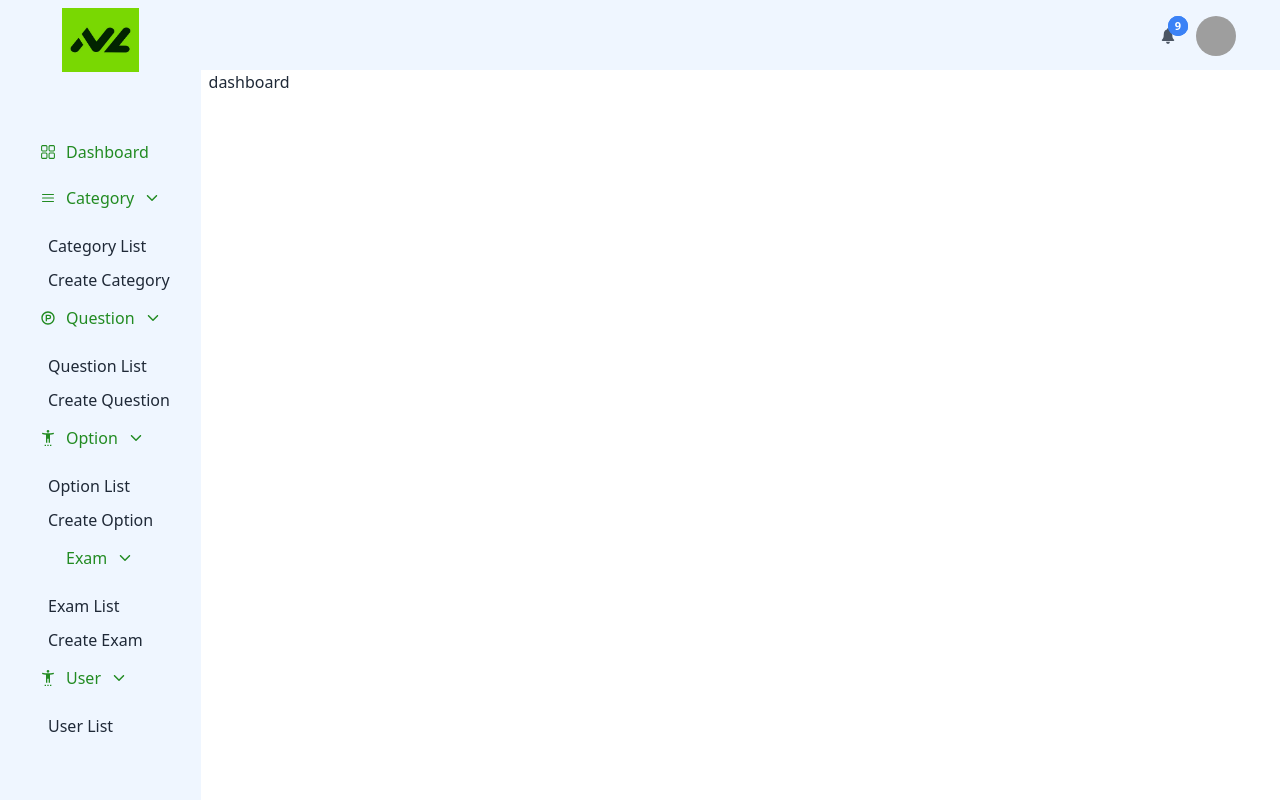
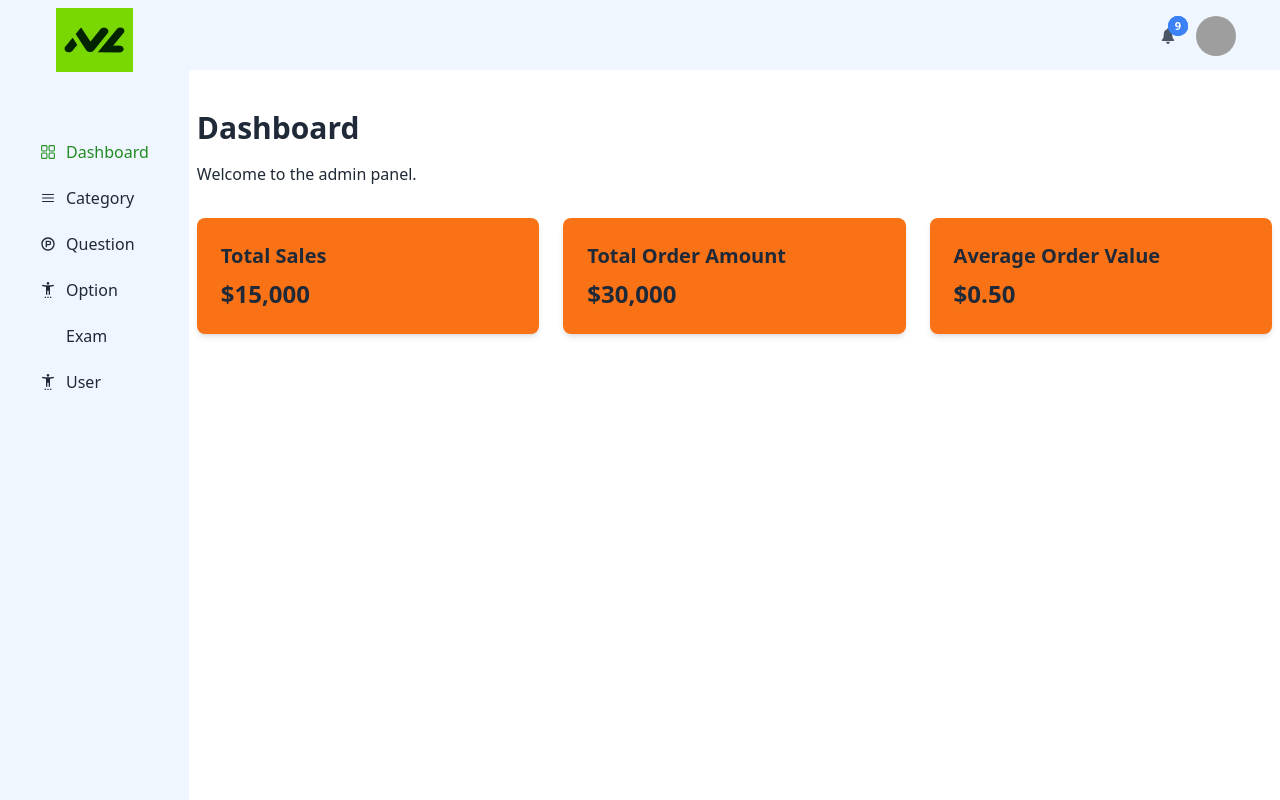
Before and after one commit to getch-hasan/Quiz-admin, a React (Create React App) app: page /dashboard in a window 1280 px wide. Built offline with nearby package versions, Linux system fonts and the light colour scheme; sample sign-in values are in the browser's storage; grey boxes are pictures that could not be loaded; some icons are missing.

Commit message:
fix:update issue for category

```diff
--- a/src/App.js
+++ b/src/App.js
@@ -2,7 +2,9 @@
 import { permittedRoutes } from "./routes";
 import { Login } from "./pages/auth/login";
 import { ToastContainer } from "react-toastify";
-import { Navigate, useRoutes } from "react-router-dom";
+import { Navigate, useNavigate, useRoutes } from "react-router-dom";
+import { useEffect } from "react";
+import { getToken } from "./utils/helper";
 
 export const App = () => {
 
@@ -17,7 +19,12 @@ export const App = () => {
   };
 
   const routing = useRoutes([mainRoutes, ...permittedRoutes()]);
-
+  const navigate = useNavigate();
+  useEffect(() => {
+    if (!getToken()) {
+      navigate("/");  // Move the navigation inside useEffect to avoid re-render issues
+    }
+  }, [navigate]);
   return (
     <>
       {routing}
--- a/src/components/DashboardSidebar/menuData.js
+++ b/src/components/DashboardSidebar/menuData.js
@@ -1,16 +1,8 @@
 import { RxDashboard } from "react-icons/rx";
-import { IoColorPaletteOutline } from "react-icons/io5";
-import { RiGalleryFill, RiProductHuntLine } from "react-icons/ri";
-import { FaUnity } from "react-icons/fa";
-import { CgAttribution } from "react-icons/cg";
+import { RiProductHuntLine } from "react-icons/ri";
 import { HiBars3 } from "react-icons/hi2";
 import { PiExam } from "react-icons/pi";
-import {
-  MdOutlineProductionQuantityLimits,
-  MdBrandingWatermark,
-  MdSettingsAccessibility,
-  MdOutlineCategory,
-} from "react-icons/md";
+import { MdSettingsAccessibility } from "react-icons/md";
 export const menuData = [
   {
     title: "Dashboard",
@@ -20,76 +12,26 @@ export const menuData = [
   {
     title: "Category",
     icon: <HiBars3 />,
-    childrens: [
-      {
-        title: "Category List",
-        icon: <IoColorPaletteOutline />,
-        path: "/dashboard/category",
-      },
-      {
-        title: " Create Category",
-        icon: <IoColorPaletteOutline />,
-        path: "/dashboard/create-category",
-      },
-    ],
+    path: "/dashboard/category",
   },
   {
     title: "Question",
     icon: <RiProductHuntLine />,
-    childrens: [
-      {
-        title: "Question List",
-        icon: <IoColorPaletteOutline />,
-        path: "/dashboard/question-list",
-      },
-      {
-        title: "Create Question",
-        icon: <FaUnity />,
-        path: "/dashboard/create-question",
-      },
-    ],
+    path: "/dashboard/question-list",
   },
   {
     title: "Option",
     icon: <MdSettingsAccessibility />,
-    childrens: [
-      {
-        title: "Option List",
-        icon: <IoColorPaletteOutline />,
-        path: "/dashboard/option-list",
-      },
-      {
-        title: "Create Option",
-        icon: <FaUnity />,
-        path: "/dashboard/create-option",
-      },
-    ],
+    path: "/dashboard/option-list",
   },
   {
     title: "Exam",
     icon: <PiExam />,
-    childrens: [
-      {
-        title: "Exam List",
-        icon: <IoColorPaletteOutline />,
-        path: "/dashboard/exam-list",
-      },
-      {
-        title: "Create Exam",
-        icon: <FaUnity />,
-        path: "/dashboard/create-exam",
-      },
-    ],
+    path: "/dashboard/exam-list",
   },
   {
     title: "User",
     icon: <MdSettingsAccessibility />,
-    childrens: [
-      {
-        title: "User List",
-        icon: <IoColorPaletteOutline />,
-        path: "/dashboard/user-list",
-      },
-    ],
+    path: "/dashboard/user-list",
   },
 ];
--- a/src/config/axios.config.js
+++ b/src/config/axios.config.js
@@ -1,7 +1,8 @@
 import axios from "axios";
 import { getToken } from "../utils/helper";
 
-const apiUrl = "http://192.168.68.108:3000/api/";
+// const apiUrl =  process.env.REACT_APP_API_ENDPOINT;
+const apiUrl = "http://127.0.0.1:8000/api/";
 
 /* Publica/Common request config */
 axios.defaults.headers.post["Content-Type"] = "application/json";
--- a/src/network/category.network.js
+++ b/src/network/category.network.js
@@ -23,7 +23,7 @@ export const show = async(id) => {
 
 /* reosurce update */
 export const update = async(id, data) => {
-    return await privateRequest.put(`/admin/category/${id}`, data)
+    return await privateRequest.post(`admin/category/${id}`, data)
 }
 
 /* resource destory */
--- a/src/pages/Dashboard/index.jsx
+++ b/src/pages/Dashboard/index.jsx
@@ -1,7 +1,47 @@
+import React, { useEffect, useState } from 'react';
+
 export const Dashboard = () => {
   return (
     <>
-      <p>dashboard</p>
+      <TotalOrders/>
     </>
   );
 };
+
+
+const TotalOrders = () => {
+  const [totalSales, setTotalSales] = useState(15000);
+  const [totalOrderAmount, setTotalOrderAmount] = useState(30000);
+  const [averageOrderValue, setAverageOrderValue] = useState(0);
+
+  // Calculate average order value
+  useEffect(() => {
+    if (totalOrderAmount > 0) {
+      setAverageOrderValue(totalSales / totalOrderAmount);
+    }
+  }, [totalSales, totalOrderAmount]);
+
+  return (
+    <div>
+      <h1 className="text-3xl mt-10 font-bold">Dashboard</h1>
+      <p className="mt-4">Welcome to the admin panel.</p>
+
+      <div className="mt-8 grid grid-cols-1 md:grid-cols-3 gap-6">
+        <div className="bg-orange-500 p-6 rounded-lg shadow-md">
+          <h2 className="text-xl font-semibold">Total Sales</h2>
+          <p className="text-2xl font-bold mt-2">${totalSales.toLocaleString()}</p>
+        </div>
+
+        <div className="bg-orange-500 p-6 rounded-lg shadow-md">
+          <h2 className="text-xl font-semibold">Total Order Amount</h2>
+          <p className="text-2xl font-bold mt-2">${totalOrderAmount.toLocaleString()}</p>
+        </div>
+
+        <div className="bg-orange-500 p-6 rounded-lg shadow-md">
+          <h2 className="text-xl font-semibold">Average Order Value</h2>
+          <p className="text-2xl font-bold mt-2">${averageOrderValue.toFixed(2)}</p>
+        </div>
+      </div>
+    </div>
+  );
+};
--- a/src/pages/category/EditCategory.jsx
+++ b/src/pages/category/EditCategory.jsx
@@ -1,35 +1,40 @@
 import React, { useCallback, useEffect, useState } from "react";
 import { PageHeader } from "../../components/PageHeading/PageHeading";
-import { IoMdCreate } from "react-icons/io";
 import { useForm } from "react-hook-form";
-import { useParams } from "react-router-dom";
+import { useNavigate, useParams } from "react-router-dom";
 import { MdBrowserUpdated } from "react-icons/md";
 import { NetworkServices } from "../../network";
-import { networkErrorHandeller } from "../../utils/helper";
+import {
+  getToken,
+  networkErrorHandeller,
+  responseChecker,
+} from "../../utils/helper";
+import { Toastify } from "../../components/toastify";
 
 const EditCategory = () => {
   const [categories, setCategories] = useState([]);
   const [parentCategories, setParentCategories] = useState([]);
   const { categoryId } = useParams();
-
+  const navigator = useNavigate();
   // console.log("objectid", categoryId);
-  console.log("object", categories);
-  console.log("parent", parentCategories);
+  // console.log("object", categories);
+  // console.log("parent", parentCategories);
 
   const {
     register,
     handleSubmit,
     setValue,
     formState: { errors },
+    getValues,
   } = useForm();
-
+  console.log(getValues());
 
   // Fetch categories from API
   const fetchCategoryParent = useCallback(async () => {
     try {
       const response = await NetworkServices.Category.index();
 
-        if (response?.status === 200) {
+      if (responseChecker(response, 200)) {
         setParentCategories(response?.data?.data || []);
       }
     } catch (error) {
@@ -45,15 +50,16 @@ const EditCategory = () => {
   const fetchCategory = async (categoryId) => {
     try {
       const response = await NetworkServices.Category.show(categoryId);
-      console.log("response", response.data.data);
-      if (response && response.status === 200) {
+      // console.log("response", response.data.data);
+      if (responseChecker(response, 200)) {
         const category = response?.data?.data;
         setCategories([category]); // Assume categories is an array
         setValue("category_name", category.category_name);
-
+        setValue("parent_id", category.parent_id);
       }
     } catch (error) {
-      console.error("Error fetching category:", error);
+      // console.error("Error fetching category:", error);
+      networkErrorHandeller(error);
     }
   };
 
@@ -62,18 +68,22 @@ const EditCategory = () => {
       fetchCategory(categoryId);
     }
   }, [categoryId, setValue]);
-
+  // edit category api
   const onFormSubmit = async (data) => {
-    console.log("Updated Data:", data);
+    // update function for category
+     const formData = new FormData();
+     formData.append("category_name", data.category_name);
+     formData.append("parent_id", data.parent_id);
+     formData.append("_method", 'PUT');
     try {
-      const response = await NetworkServices.Category.update(categoryId, data);
+      const response = await NetworkServices.Category.update(categoryId, formData);
 
       console.log("update", response);
-      // if (response && response.status === 200) {
-      //   // Redirect or show success message
+    if (responseChecker(response)) {
+     navigator("/dashboard/category")
+    }
+    } catch (error) {
 
-      // }
-    } catch (error) {
      networkErrorHandeller(error);
     }
   };
@@ -106,7 +116,7 @@ const EditCategory = () => {
             {...register("parent_id")}
             className="w-full p-2 mt-2 border border-gray-300 rounded-md focus:outline-none"
           >
-            <option value="">Select a category</option>
+            <option value=""> select parent id </option>
             {parentCategories.map((category) => (
               <option key={category.category_id} value={category.category_id}>
                 {category.category_name}
--- a/src/pages/category/index.jsx
+++ b/src/pages/category/index.jsx
@@ -5,7 +5,7 @@ import { MdDelete } from "react-icons/md";
 import { PageHeader } from "../../components/PageHeading/PageHeading";
 import { NetworkServices } from "../../network";
 import { Toastify } from "../../components/toastify";
-import { networkErrorHandeller } from "../../utils/helper";
+import { networkErrorHandeller, responseChecker } from "../../utils/helper";
 import { confirmAlert } from "react-confirm-alert";
 import "react-confirm-alert/src/react-confirm-alert.css";
 import Confirmation from "../../components/Confirmation/Confirmation";
@@ -36,7 +36,8 @@ export const CategoryList = () => {
   const fetchCategory = useCallback(async () => {
     try {
       const response = await NetworkServices.Category.index();
-      if (response?.status === 200) {
+      console.log(response);
+      if (responseChecker(response,200)) {
         setCategories(response?.data?.data || []);
       }
     } catch (error) {
--- a/src/routes/index.jsx
+++ b/src/routes/index.jsx
@@ -15,6 +15,7 @@ import { UserList } from "../pages/User/Index"
 import ExamList from "../pages/exam"
 import CreateExam from "../pages/exam/CreateExam"
 import EditExam from "../pages/exam/EditExam"
+import { getToken } from "../utils/helper"
 
 
 
@@ -27,24 +28,20 @@ const appRoutes = [
       { path: "*", element: <Navigate to="/404" /> },
       // dashboard
       { path: "", element: <Dashboard /> },
-
       /** category */
       { path: "category", element: <CategoryList /> },
       { path: "create-category", element: <CreateCategory /> },
       { path: "edit-category/:categoryId", element: <EditCategory /> },
-
       // /** question */
       { path: "question-list", element: <QuestionList /> },
       { path: "create-question", element: <CreateQuestion /> },
       { path: "edit-question/:questionId", element: <EditQuestion /> },
-
       // /** question */
       { path: "option-list", element: <OptionList /> },
       { path: "create-option", element: <CreateOption /> },
       { path: "edit-option/:id", element: <EditOption /> },
       // /** User */
       { path: "user-list", element: <UserList /> },
-
       // /** exam */
       { path: "exam-list", element: <ExamList /> },
       { path: "create-exam", element: <CreateExam/> },
@@ -55,10 +52,10 @@ const appRoutes = [
 
 /* Generate permitted routes */
 export const permittedRoutes = () => {
-    // const token = getToken();
-    // if (token) {
-    //     return appRoutes;
-    // }
-    return appRoutes;
-    return [];
+    const token = getToken();
+    if (token) {
+        return appRoutes;
+    }
+    return  [];
+
 };
--- a/src/utils/helper.js
+++ b/src/utils/helper.js
@@ -29,3 +29,12 @@ export const networkErrorHandeller = (error) => {
         return Toastify.Error("Something going wrong, Try again.");
     }
 };
+
+// response check for return true false
+export const responseChecker = (response,status_code=200) => {
+    if ((response && response.status == status_code) || response.status == 201) {
+      return true;
+    } else {
+      return false;
+    }
+  };
```
Also changed, not shown: 1 other file (tests, documents, lock files or other folders). Lines whose indentation alone changed are shown as unchanged.
